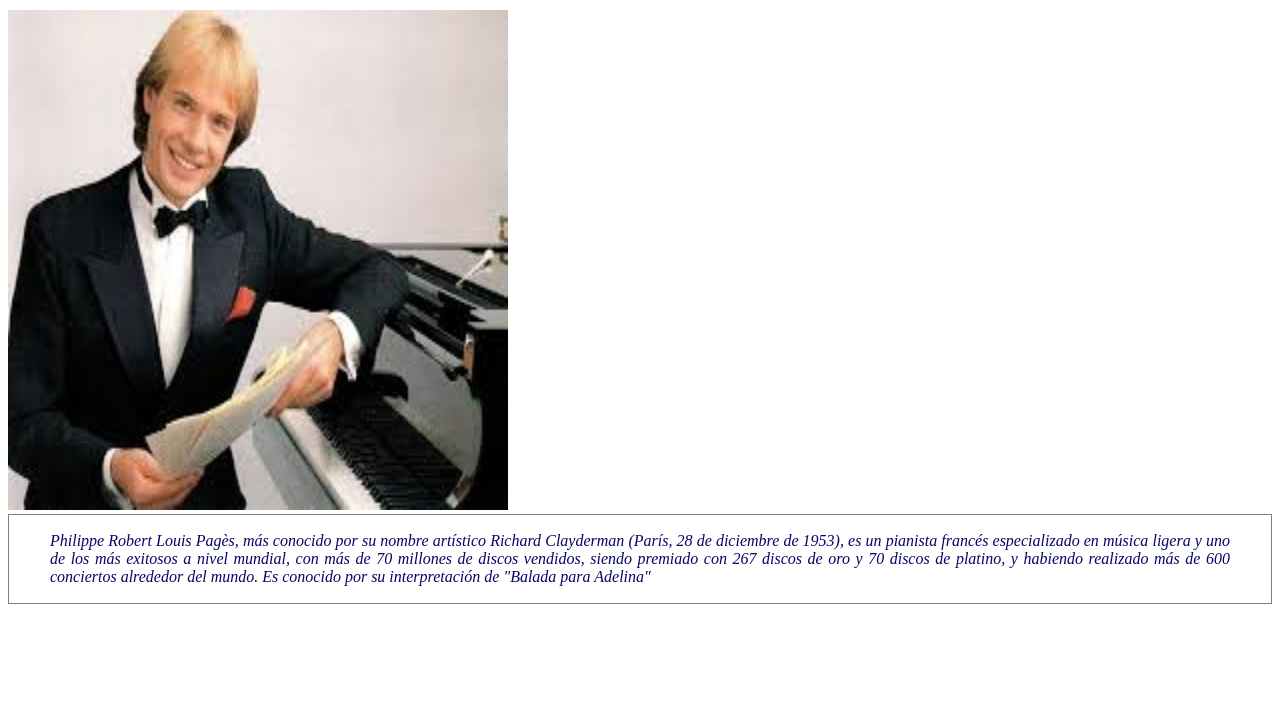
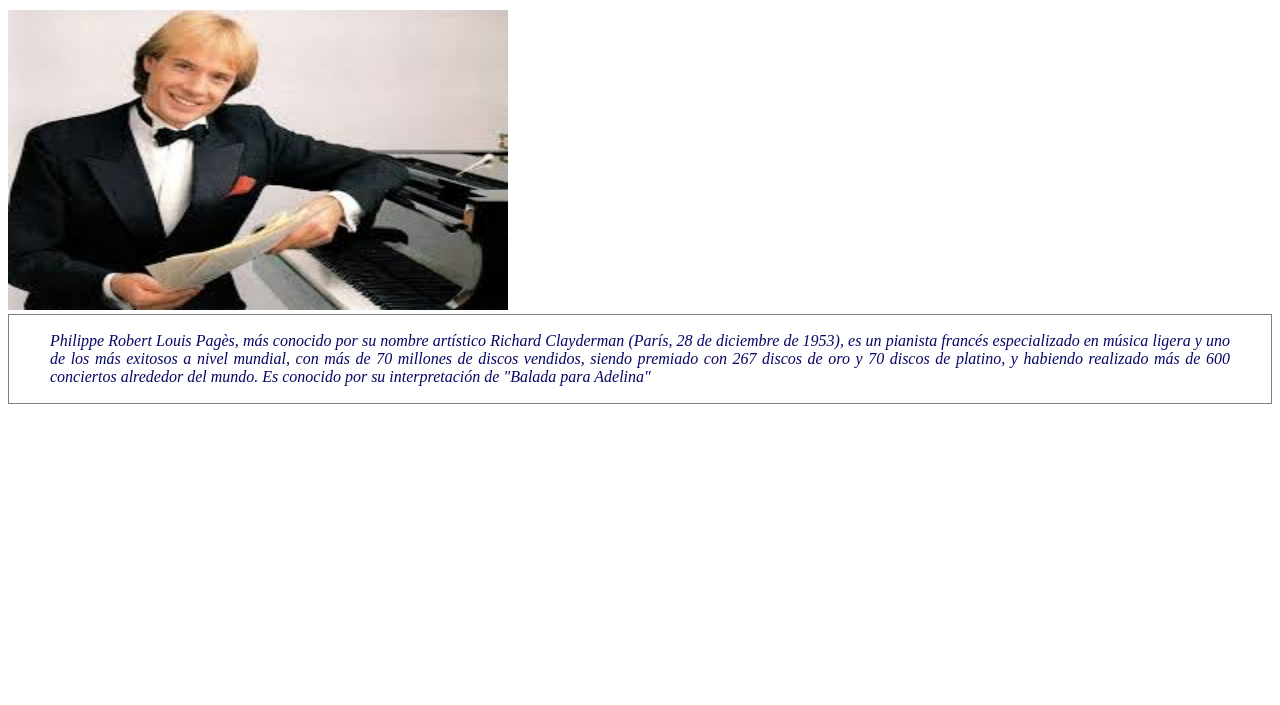
Before and after one commit to MayraTo/proyecto, a plain HTML site: page index.html in a window 1280 px wide. Shown: the part 95-800 px from the top of the page. Drawn offline with Linux system fonts and the light colour scheme.

Commit message:
Update index.html
images3

```diff
--- a/index.html
+++ b/index.html
@@ -9,7 +9,7 @@
 </head>
 <body>
   <marquee><h1>Richard Clayderman</h1></marquee>
-  <img src="/images.jpg" alt="description" height="500" width="500" />
+  <img src="/images.jpg" alt="description" height="300" width="500" />
   <table border="1" style="border-collapse: collapse; width: 100%;">
     <tbody>
     <tr>
```
